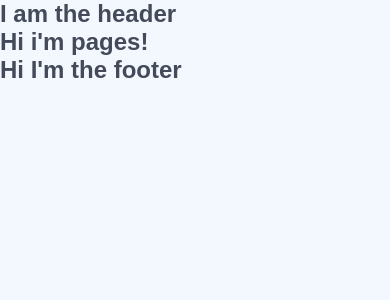
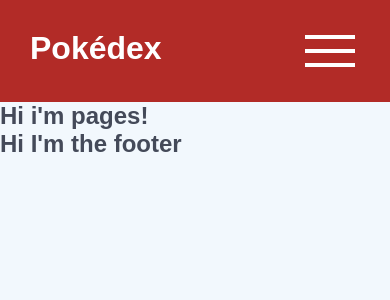
Before and after one commit to Cristian-Valencia/Poke-dex., a React (Create React App) app: page / in a window 390 px wide. Shown: the top 300 px of the page. Built offline with nearby package versions, Linux system fonts and the light colour scheme.

Commit message:
feat(hamburger-menu) : hamburger-menu set up

```diff
--- /dev/null
+++ b/src/assets/styles/_animation.scss
@@ -0,0 +1,36 @@
+@keyframes xOne {
+    0% {
+        transform: rotate(0deg)
+    }
+
+    100% {
+        transform: rotate(135deg)
+    }
+  }
+@keyframes xTwo {
+    0% {
+        transform: rotate(0deg)
+    }
+
+    100% {
+        transform: rotate(45deg)
+    }
+  }
+@keyframes one {
+    0% {
+        transform: rotate(135deg)
+    }
+
+    100% {
+        transform: rotate(0deg)
+    }
+  }
+@keyframes two {
+    0% {
+        transform: rotate(45deg)
+    }
+
+    100% {
+        transform: rotate(0deg)
+    }
+}
--- a/src/assets/styles/_variables.scss
+++ b/src/assets/styles/_variables.scss
@@ -16,9 +16,13 @@ $primaryColor: #358ed7;
 $secondaryColor: #f2f8fd;
 
 $greyLight1Color: #f8f8f8;
-$greyColor: #d9d9d9;
+$lightGreyColor: #d9d9d9;
+$greyColor : rgb(104, 104, 104) ;
 
 $whiteColor: #ffffff;
 $blackColor: #000000;
 
 $warningColor: #f54b5e;
+
+$redPokedexColor: #B22B27;
+$bluePokedexColor: #3B4CCA;
--- a/src/components/Header/Header.component.tsx
+++ b/src/components/Header/Header.component.tsx
@@ -1,11 +1,21 @@
 import React from 'react';
+import './Header.scss';
 
 
 const Header = () => {
+
     return (
-        <div>
+        <div className='header'>
 
-            <h2>I am the header</h2>
+            <div className="header-title-container">
+                <h1 className='header-title'>Pokédex</h1>
+            </div>
+
+            <div className='header-hamburger-menu-container'>
+                <div className='header-hamburger-one'></div>
+                <div className='header-hamburger-two'></div>
+                <div className='header-hamburger-three'></div>
+            </div>
 
         </div>
     )
--- a/src/components/Header/Header.scss
+++ b/src/components/Header/Header.scss
@@ -0,0 +1,55 @@
+@import '/src/assets/styles/global';
+@import '/src/assets/styles/mixins';
+@import '/src/assets/styles/variables';
+@import '/src/assets/styles/animation';
+
+.header{
+
+    @include flex-justify( space-between );
+    padding: 3rem;
+    background-color: $redPokedexColor;
+
+    .header-title-container{
+        .header-title{
+            color: $whiteColor;
+        }
+    }
+
+    .header-hamburger-menu-container{
+
+        @include flex-direction( column );
+
+        .header-hamburger-one, .header-hamburger-two, .header-hamburger-three{
+            display: inline-block;
+            width: 5rem;
+            height: .4rem;
+            background-color: $whiteColor;
+            margin: .5rem;
+        }
+
+        .header-hamburger-one{
+            animation: one 0.5s;
+        }
+        .header-hamburger-three{
+            animation: two 0.5s;
+        }
+
+        .header-hamburger-one-x{
+            animation: xOne 0.5s;
+            position: absolute;
+            top: 7%;
+        }
+
+        .header-hamburger-two-x{
+            background-color: $redPokedexColor;
+        }
+
+        .header-hamburger-three-x{
+            animation: xTwo 0.5s;
+            position: absolute;
+            top: 7%;
+        }
+
+    }
+
+}
--- a/src/index.tsx
+++ b/src/index.tsx
@@ -1,6 +1,6 @@
 import React from 'react';
 import ReactDOM from 'react-dom';
-import './index.module.scss';
+import './index.scss';
 import App from './App';
 import reportWebVitals from './reportWebVitals';
 import { Provider } from 'react-redux';
```
Also changed, not shown: src/index.scss (renamed from src/index.module.scss).
